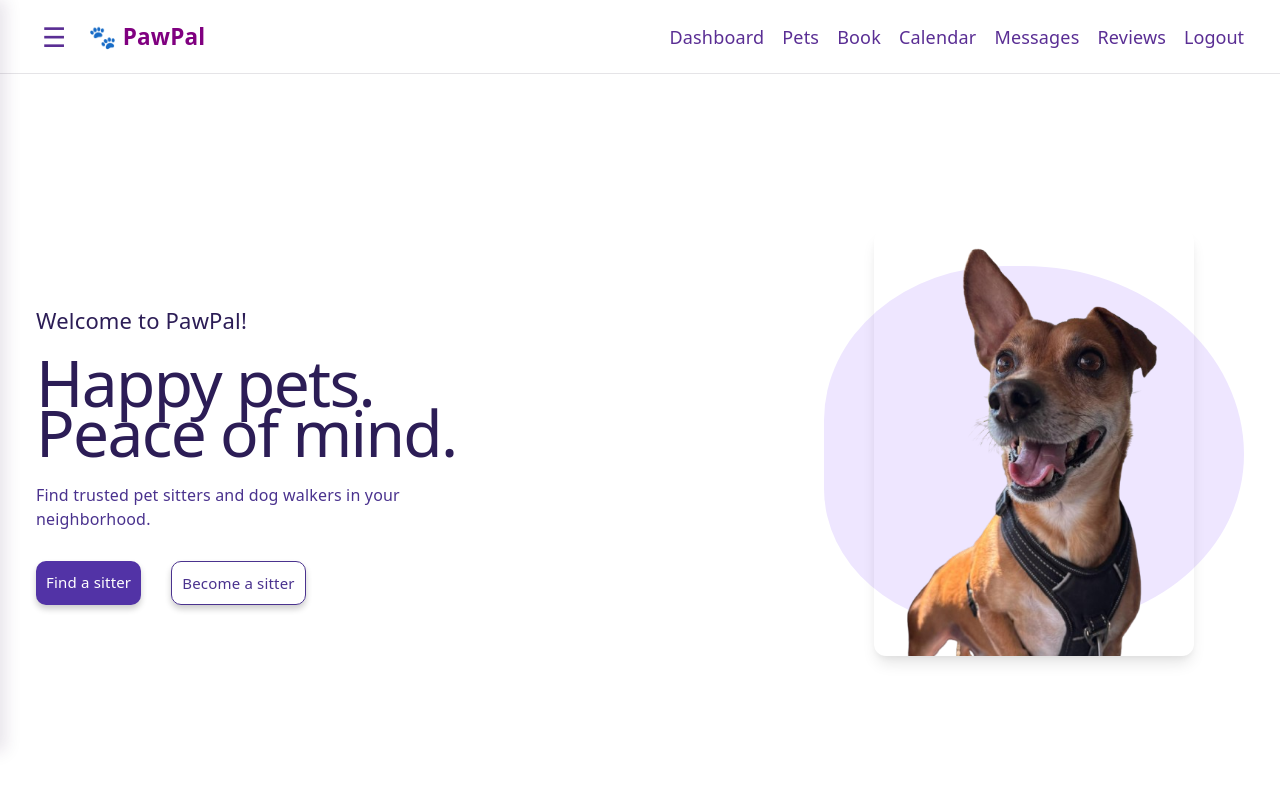
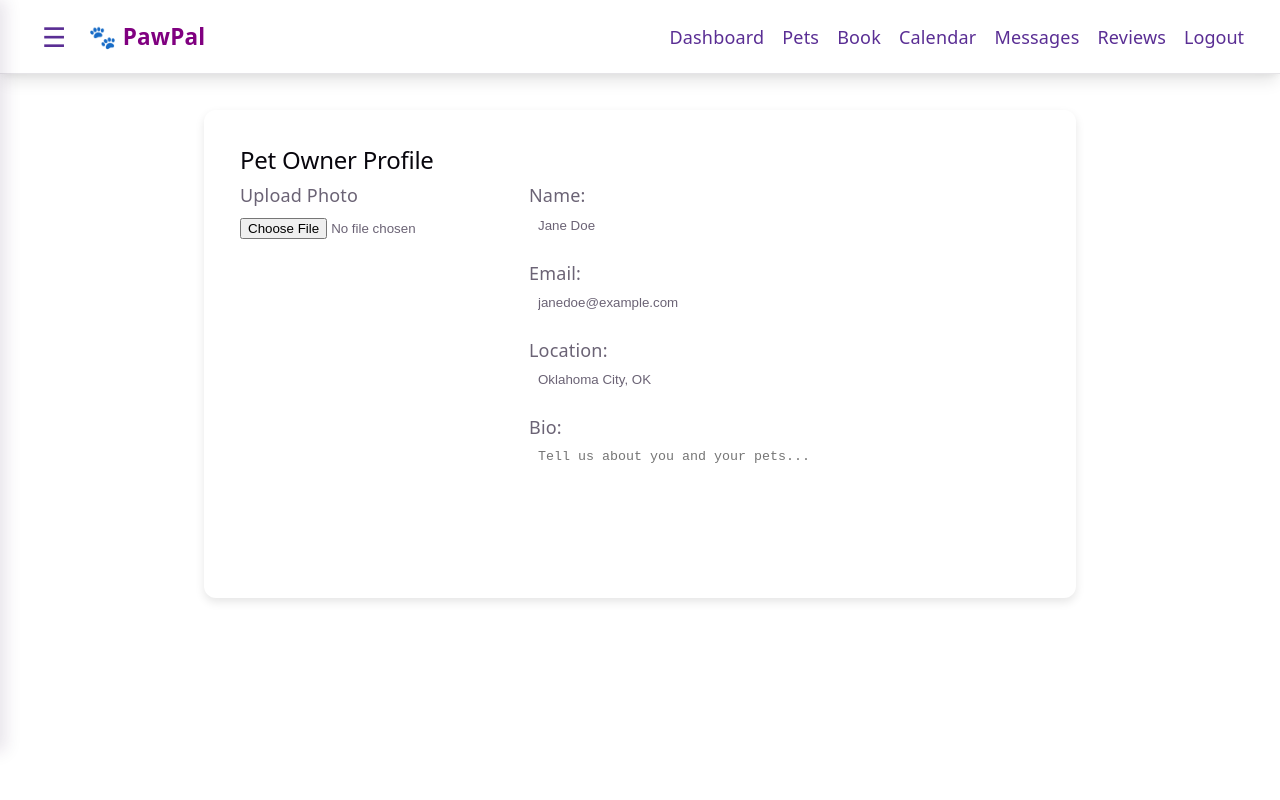
Before and after one commit to CharlesW1117/Capstone-Project-Paw-Pal, a React (Vite) app in the folder pawpal-frontend/: page /owner-profile in a window 1280 px wide. Before the commit this address led to /homepage. Shown: the top 800 px of the page. Built offline with nearby package versions, Linux system fonts and the light colour scheme; no server answers; sample sign-in values are in the browser's storage.

Commit message:
Add Pet Owner Profile page and Sidebar link

```diff
--- a/pawpal-frontend/src/App.jsx
+++ b/pawpal-frontend/src/App.jsx
@@ -17,6 +17,7 @@ import Calendar from "./pages/Calendar";
 import Messages from "./pages/Messages";
 import Reviews from "./pages/Reviews";
 import HomePage from "./pages/HomePage";
+import OwnerProfile from "./pages/OwnerProfile"; // ✅ Added import
 
 function App() {
   return (
@@ -24,12 +25,15 @@ function App() {
       <Navbar />
 
       <Routes>
+        {/* Redirect root to homepage */}
         <Route path="/" element={<Navigate to="/homepage" replace />} />
 
+        {/* Public routes */}
         <Route path="/homepage" element={<HomePage />} />
         <Route path="/login" element={<Login />} />
         <Route path="/register" element={<Register />} />
 
+        {/* Protected routes */}
         <Route
           path="/dashboard"
           element={
@@ -38,7 +42,6 @@ function App() {
             </ProtectedRoute>
           }
         />
-
         <Route
           path="/pets"
           element={
@@ -47,7 +50,6 @@ function App() {
             </ProtectedRoute>
           }
         />
-
         <Route
           path="/book"
           element={
@@ -56,7 +58,6 @@ function App() {
             </ProtectedRoute>
           }
         />
-
         <Route
           path="/calendar"
           element={
@@ -65,7 +66,14 @@ function App() {
             </ProtectedRoute>
           }
         />
-
+        <Route
+          path="/owner-profile"
+          element={
+            <ProtectedRoute>
+              <OwnerProfile />
+            </ProtectedRoute>
+          }
+        />
         <Route
           path="/messages"
           element={
@@ -74,7 +82,6 @@ function App() {
             </ProtectedRoute>
           }
         />
-
         <Route
           path="/reviews"
           element={
@@ -84,6 +91,7 @@ function App() {
           }
         />
 
+        {/* Catch-all redirect */}
         <Route path="*" element={<Navigate to="/homepage" replace />} />
       </Routes>
     </Router>
--- a/pawpal-frontend/src/components/Sidebar.jsx
+++ b/pawpal-frontend/src/components/Sidebar.jsx
@@ -2,11 +2,12 @@ import { NavLink } from "react-router-dom";
 import "./Sidebar.css";
 
 function Sidebar({ isOpen, sidebarRef, onClose }) {
-  function handleLinkClick() {
+  // ✅ Close sidebar when a link is clicked
+  const handleLinkClick = () => {
     if (onClose) {
       onClose();
     }
-  }
+  };
 
   return (
     <aside ref={sidebarRef} className={`sidebar ${isOpen ? "open" : ""}`}>
@@ -46,6 +47,13 @@ function Sidebar({ isOpen, sidebarRef, onClose }) {
             Reviews
           </NavLink>
         </li>
+
+        {/* 🐾 New Profile link */}
+        <li>
+          <NavLink to="/owner-profile" onClick={handleLinkClick}>
+            Profile
+          </NavLink>
+        </li>
       </ul>
     </aside>
   );
--- /dev/null
+++ b/pawpal-frontend/src/pages/OwnerProfile.css
@@ -0,0 +1,46 @@
+.owner-profile {
+  max-width: 800px;
+  margin: 2rem auto;
+  padding: 2rem;
+  background-color: var(--color-primary);
+  color: var(--color-text);
+  border-radius: 12px;
+  box-shadow: 0 4px 10px rgba(0, 0, 0, 0.1);
+}
+
+.profile-header {
+  display: flex;
+  gap: 2rem;
+  align-items: flex-start;
+}
+
+.profile-pic img {
+  width: 120px;
+  height: 120px;
+  border-radius: 50%;
+  object-fit: cover;
+}
+
+.profile-pic input {
+  margin-top: 0.5rem;
+}
+
+.profile-info label {
+  display: block;
+  margin-bottom: 1rem;
+}
+
+.profile-info input,
+.profile-info textarea {
+  width: 100%;
+  padding: 0.5rem;
+  border-radius: 8px;
+  border: 1px solid var(--color-secondary);
+  background-color: var(--color-primary);
+  color: var(--color-text);
+}
+
+.profile-info textarea {
+  resize: none;
+  height: 80px;
+}
--- /dev/null
+++ b/pawpal-frontend/src/pages/OwnerProfile.jsx
@@ -0,0 +1,74 @@
+import { useState } from "react";
+import "./OwnerProfile.css";
+
+function OwnerProfile() {
+  const [profilePic, setProfilePic] = useState(null);
+  const [bio, setBio] = useState("");
+  const [name, setName] = useState("Jane Doe");
+  const [email, setEmail] = useState("janedoe@example.com");
+  const [location, setLocation] = useState("Oklahoma City, OK");
+
+  const handlePicChange = (e) => {
+    const file = e.target.files[0];
+    if (file) {
+      setProfilePic(URL.createObjectURL(file));
+    }
+  };
+
+  return (
+    <div className="owner-profile">
+      <h2>Pet Owner Profile</h2>
+
+      <div className="profile-header">
+        <div className="profile-pic">
+          {profilePic ? (
+            <img src={profilePic} alt="Profile" />
+          ) : (
+            <div className="placeholder">Upload Photo</div>
+          )}
+          <input type="file" accept="image/*" onChange={handlePicChange} />
+        </div>
+
+        <div className="profile-info">
+          <label>
+            Name:
+            <input
+              type="text"
+              value={name}
+              onChange={(e) => setName(e.target.value)}
+            />
+          </label>
+
+          <label>
+            Email:
+            <input
+              type="email"
+              value={email}
+              onChange={(e) => setEmail(e.target.value)}
+            />
+          </label>
+
+          <label>
+            Location:
+            <input
+              type="text"
+              value={location}
+              onChange={(e) => setLocation(e.target.value)}
+            />
+          </label>
+
+          <label>
+            Bio:
+            <textarea
+              value={bio}
+              onChange={(e) => setBio(e.target.value)}
+              placeholder="Tell us about you and your pets..."
+            />
+          </label>
+        </div>
+      </div>
+    </div>
+  );
+}
+
+export default OwnerProfile;
```
